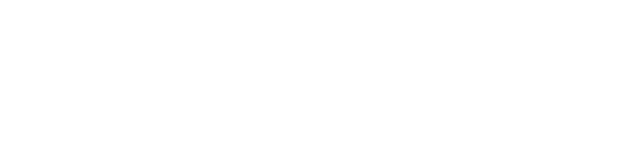
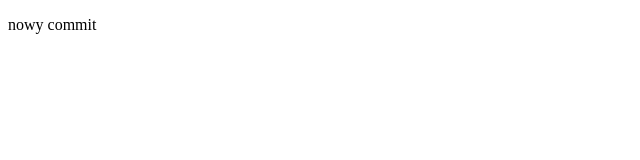
Before and after one commit to emil8901/atom-git, a plain HTML site: page index.html in a window 1280 px wide. Shown: the whole page, without its empty margins (0-640 px from the left). Drawn offline with Linux system fonts and the light colour scheme.

Commit message:
testowy commit

```diff
--- a/index.html
+++ b/index.html
@@ -5,6 +5,6 @@
     <title></title>
   </head>
   <body>
-
+   <p>nowy commit</p>
   </body>
 </html>
```
